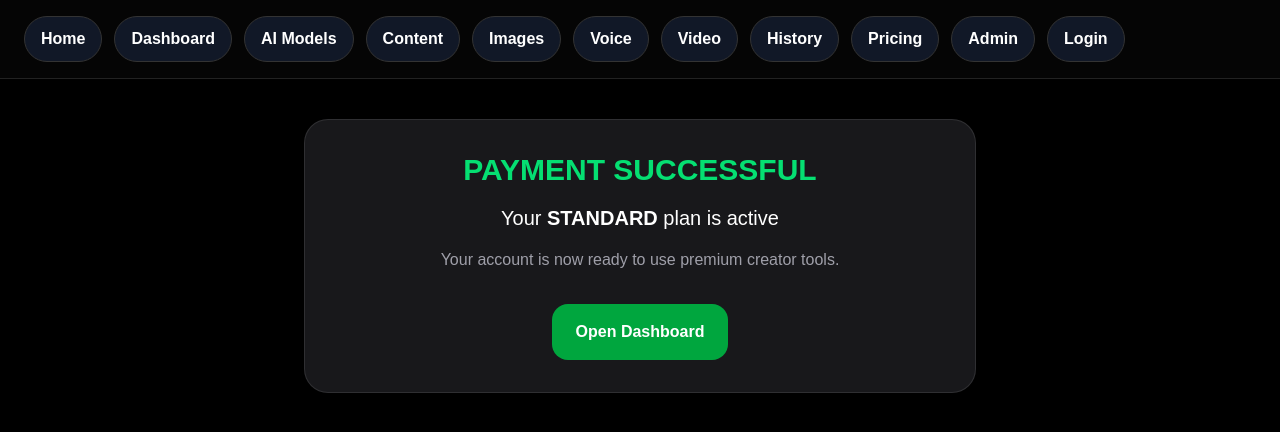
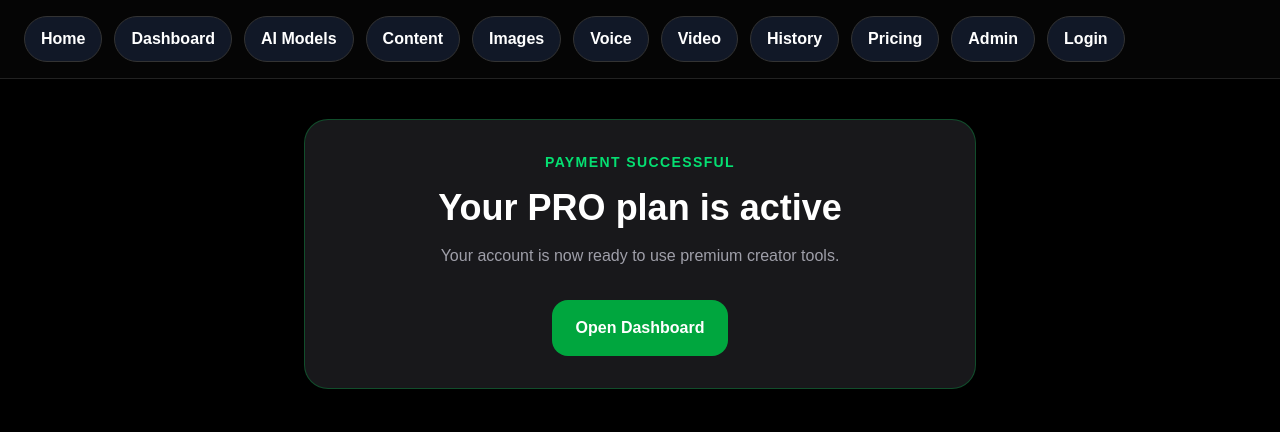
Before and after one commit to lou-delgado34/ai-cash-creator-studio, a Next.js app: page /success in a window 1280 px wide. Shown: the top 432 px of the page. Built offline with nearby package versions, Linux system fonts and the light colour scheme.

Commit message:
fix success page suspense build

```diff
--- a/app/success/page.tsx
+++ b/app/success/page.tsx
@@ -1,26 +1,25 @@
 "use client";
 
-import { useEffect } from "react";
+import { Suspense, useEffect } from "react";
 import { useSearchParams } from "next/navigation";
 
-export default function SuccessPage() {
+function SuccessContent() {
   const searchParams = useSearchParams();
-  const plan = searchParams.get("plan") || "standard";
+  const plan = searchParams.get("plan") || "pro";
 
   useEffect(() => {
     localStorage.setItem("user_plan", plan);
   }, [plan]);
 
   return (
-    <main className="min-h-screen bg-black px-6 py-10 text-white">
-      <section className="mx-auto max-w-2xl rounded-3xl border border-white/10 bg-zinc-900 p-8 text-center">
-        <h1 className="text-3xl font-bold text-green-400">
-          PAYMENT SUCCESSFUL
+    <section className="mx-auto max-w-2xl rounded-3xl border border-green-500/30 bg-zinc-900 p-8 text-center">
+      <p className="text-sm font-bold uppercase tracking-widest text-green-400">
+        Payment Successful
+      </p>
+
+      <h1 className="mt-4 text-4xl font-bold">
+        Your {plan.toUpperCase()} plan is active
       </h1>
-
-        <p className="mt-4 text-xl">
-          Your <strong>{plan.toUpperCase()}</strong> plan is active
-        </p>
 
       <p className="mt-4 text-zinc-400">
         Your account is now ready to use premium creator tools.
@@ -33,6 +32,15 @@ export default function SuccessPage() {
         Open Dashboard
       </a>
     </section>
+  );
+}
+
+export default function SuccessPage() {
+  return (
+    <main className="min-h-screen bg-black px-6 py-10 text-white">
+      <Suspense fallback={<p className="text-white">Loading success page...</p>}>
+        <SuccessContent />
+      </Suspense>
     </main>
   );
 }
```
Lines whose indentation alone changed are shown as unchanged.
